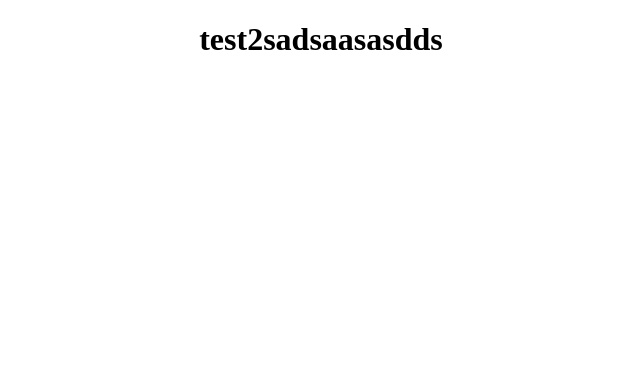
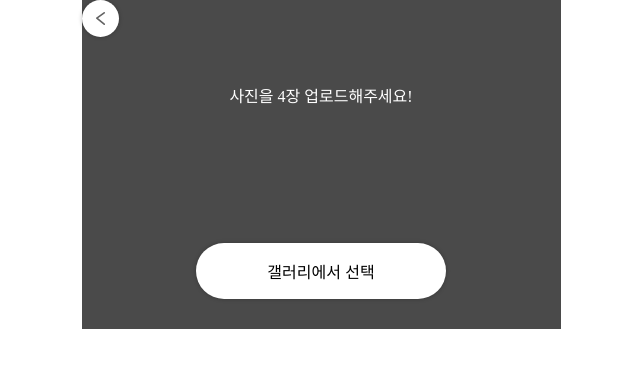
Before and after one commit to ekdms5566/BlossomFilm, a React (Create React App) app in the folder client/: page /Uploadimg in a window 1280 px wide. Shown: the top 368 px of the page, without its empty margins (319-959 px from the left). Built offline with nearby package versions, Linux system fonts and the light colour scheme.

Commit message:
skeleton compoent create
골격 수정

```diff
--- a/client/package.json
+++ b/client/package.json
@@ -8,6 +8,7 @@
     "@testing-library/user-event": "^13.5.0",
     "react": "^18.2.0",
     "react-dom": "^18.2.0",
+    "react-router-dom": "^6.8.1",
     "react-scripts": "5.0.1",
     "styled-components": "^5.3.6",
     "web-vitals": "^2.1.4"
--- a/client/src/App.js
+++ b/client/src/App.js
@@ -1,4 +1,11 @@
 import { createGlobalStyle } from 'styled-components'
+import Myframe from './components/frame/Editframe';
+import Editframe from './components/frame/Editframe';
+import { createBrowserRouter, Route, RouterProvider } from "react-router-dom";
+import Uploadimg from './components/frame/Uploadimg';
+import Button from './components/Button';
+import Root from './Router/Root';
+
 
 const GlobalStyle = createGlobalStyle`
   body {
@@ -7,12 +14,26 @@ const GlobalStyle = createGlobalStyle`
     max-width: 479px;
   }
 `
+const router = createBrowserRouter([
+  {
+    path: "/",
+    element: <Root/>,
+  },
+  {
+    path: "/editframe",
+    element: <Editframe/>,
+  },
+  {
+    path: "/Uploadimg",
+    element: <Uploadimg/>,
+  }
+]);
 
 function App() {
   return (
     <div className="App">
       <GlobalStyle />
-      <h1>test2sadsaasasdds</h1>
+      <RouterProvider router={router}/>
     </div>
   );
 }
--- /dev/null
+++ b/client/src/Router/Root.jsx
@@ -0,0 +1,11 @@
+import React from 'react';
+import { Outlet } from 'react-router-dom';
+import Editframe from '../components/frame/Editframe';
+export default function Root() {
+    return (
+        <div>
+            <Editframe/>
+            <Outlet/>
+        </div>
+    );
+}
--- /dev/null
+++ b/client/src/components/frame/Editframe.jsx
@@ -0,0 +1,37 @@
+import React from 'react';
+import { Button } from '../Button/style';
+import Fourcuts from './Fourcuts';
+import styled from "styled-components";
+import { Link } from 'react-router-dom';
+import BackButton from '../BackButton';
+
+export default function Editframe() {
+    const Container = styled.div`
+    display:flex;
+    flex-direction: column;
+    background-color:#4A4A4A;
+    `;
+
+    const Section = styled.div`
+    color:white;
+    padding:30px;
+    `;
+
+    return (
+        <Container>
+            <BackButton/>
+            <Section>
+                <p>사진을 드래그하여 프레임을 수정해보세요!</p>
+            </Section>
+            <Section>
+                {/* <Fourcuts>
+                </Fourcuts> */}
+            </Section>
+            <Section>
+                <Link to='/Uploadimg'>
+                <Button>확인</Button>
+                </Link>
+            </Section>
+        </Container>
+    );
+}
--- /dev/null
+++ b/client/src/components/frame/Fourcuts.jsx
@@ -0,0 +1,83 @@
+
+import styled from "styled-components";
+import Myimg from "./Myimg";
+import React, { useEffect, useRef, useState } from "react";
+
+const Container = styled.div`
+background-image: url("http://image.dongascience.com/Photo/2020/03/5bddba7b6574b95d37b6079c199d7101.jpg");
+background-repeat: no-repeat;
+z-index:1;
+position: absolute;
+`;
+const Grid = styled.div`
+display:grid;
+width:100%;
+height: 100%;
+grid-template-columns: 100px 100px;
+`;
+
+const OutContainer = styled.div`
+overflow:hidden;
+position:relative;
+width:1000px;
+height:1000px;
+`;
+export default function Fourcuts() {
+    const containerRef = useRef(null); // 드래그 할 영역 네모 박스 Ref
+    const dragComponentRef = useRef(null); // // 움직일 드래그 박스 Ref
+    const [originPos, setOriginPos] = useState({ x: 0, y: 0 }); // 드래그 전 포지션값 (e.target.offset의 상대 위치)
+    const [clientPos, setClientPos] = useState({ x: 0, y: 0 }); // 실시간 커서위치인 e.client를 갱신하는값
+    const [pos, setPos] = useState({ left: 0, top: 0 }); // 실제 drag할 요소가 위치하는 포지션값
+    const handleDrag = (e) => {
+
+    }
+    const dragStartHandler = (e) => {
+        console.log(clientPos);
+        // console.log(e);
+      };
+
+    //   const dragHandler = (e) => {
+    //   };
+
+    useEffect(() => {
+        console.log(dragComponentRef);
+        dragComponentRef.current.style = `left:${clientPos.x}px; top:${ clientPos.y}px;`;
+    },[clientPos])
+      const dragEndHandler = (e) => {
+        console.log(clientPos);
+        const clientPosTemp = { ...clientPos };
+        clientPosTemp["x"] = e.clientX;
+        clientPosTemp["y"] = e.clientY;
+        setClientPos(clientPosTemp);
+        // dragComponentRef.current.style = `left:${clientPos.x}px; top:${ clientPos.y}px;`;
+        console.log(e);
+      };
+
+      const closeup = (e) => {
+        console.log(e);
+        dragComponentRef.current.style = `width:1000px; height:1000px;`;
+
+
+      }
+
+    return (
+        <OutContainer className="container" ref={containerRef}>
+        <Container className="dragcomponent"
+        draggable="true"
+        ref={dragComponentRef}
+        onDragStart={(e) => dragStartHandler(e)}
+        // onDrag={(e) => dragHandler(e)}
+        // onDragOver={(e) => dragOverHandler(e)}
+        onDragEnd={(e) => dragEndHandler(e)}
+        style={{ left: pos.left, top: pos.top }}>
+            <Grid>
+            {/* <Myimg/>
+            <Myimg/>
+            <Myimg/>
+            <Myimg/> */}
+            </Grid>
+        </Container>
+        <button onClick={closeup}>확대ㅁㄴㅇㅇㅇㅇㅇㅇㅇㅇㅇㅇㅇㅇㅇㅇㅇㅇㅇㅇㅇㅇㅇㅇ</button>
+        </OutContainer>
+    );
+}
--- /dev/null
+++ b/client/src/components/frame/Myimg.jsx
@@ -0,0 +1,44 @@
+import React, { useEffect, useState } from 'react';
+import styled from "styled-components";
+export default function Myimg() {
+    const [files, setFiles] = useState('');
+
+    const onloadFile = (e) => {
+        setFiles(URL.createObjectURL(e.target.files[0]));
+    }
+
+    const Img = styled.img`
+        width:300px;
+        height:300px;
+        `;
+
+    const form = styled.form`
+        width:100%;
+        height:100%;
+        `;
+
+    return (
+        <section>
+            <form method="post" enctype="multipart/form-data">
+                <div className="button">
+                </div>
+                <input type="file" id="chooseFile" name="chooseFile" accept="image/*" onChange={onloadFile} />
+                {/* <input type="file" id="chooseFile" name="chooseFile" accept="image/*" onchange={onloadFile} />
+    <input type="file" id="chooseFile" name="chooseFile" accept="image/*" onchange={onloadFile} />
+    <input type="file" id="chooseFile" name="chooseFile" accept="image/*" onchange={onloadFile} /> */}
+                <div>{files && ( <Img alt="sample" src={files}/>)}</div>
+            </form>
+
+        </section>
+    );
+}
+
+
+/**
+ * 1. 배경사진 프레임이 있다고 가정하에 프레임을 배경에 맞게 움직일 수 있도록
+ * 2. input태그를 이용해 사진을 하나씩 받을 수 있도록
+ * 3. 리액트 라우터를 이용해서 다음 페이지로 이동할 수 있도록
+ *
+ *
+ * 아 어케하지 이거 form태그 여러개 있어도 문제아닌가
+ */
--- /dev/null
+++ b/client/src/components/frame/Uploadimg.jsx
@@ -0,0 +1,63 @@
+import React from "react";
+import Fourcuts from "./Fourcuts";
+import Editframe from "./Editframe";
+import { useState } from "react";
+import BackButton from "../BackButton";
+import styled from "styled-components";
+import { Button } from "../Button/style";
+import { Link } from "react-router-dom";
+export default function Uploadimg() {
+  const [images, setImages] = useState([
+    {
+      id: 1,
+      isTure: false,
+    },
+    {
+      id: 2,
+      isTure: false,
+    },
+    {
+      id: 3,
+      isTure: false,
+    },
+    {
+      id: 4,
+      isTure: false,
+    },
+  ]);
+  const Container = styled.div`
+    display: flex;
+    flex-direction: column;
+    background-color: #4a4a4a;
+  `;
+
+  const Section = styled.div`
+    color: white;
+    padding: 30px;
+  `;
+  const isUploadAll = images.filter((img) => {
+    return img.isTure === false;
+  });
+  return (
+    <Container>
+      <BackButton />
+      <Section>
+        <p>사진을 4장 업로드해주세요!</p>
+      </Section>
+      <Section>
+        {/* <Fourcuts>
+        </Fourcuts> */}
+      </Section>
+      <Section>
+        {isUploadAll.length === 0 ? (
+          <div>
+            <Link to ='/정보입력'><Button>확인</Button></Link>
+            <Button>사진 전체 삭제</Button>
+          </div>
+        ) : (
+          <Button>갤러리에서 선택</Button>
+        )}
+      </Section>
+    </Container>
+  );
+}
```
Also changed, not shown: 1 other file (tests, documents, lock files or other folders).
